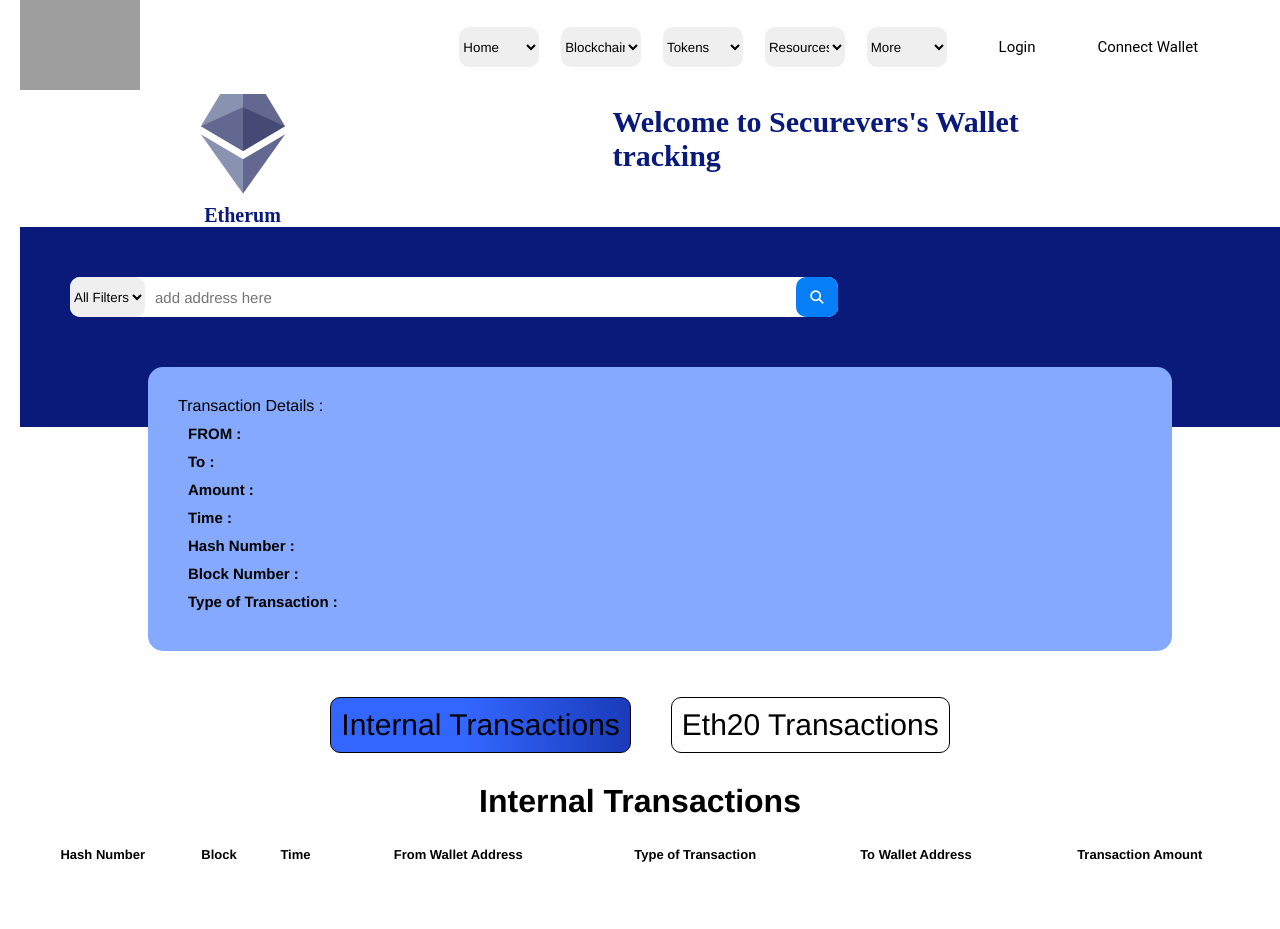
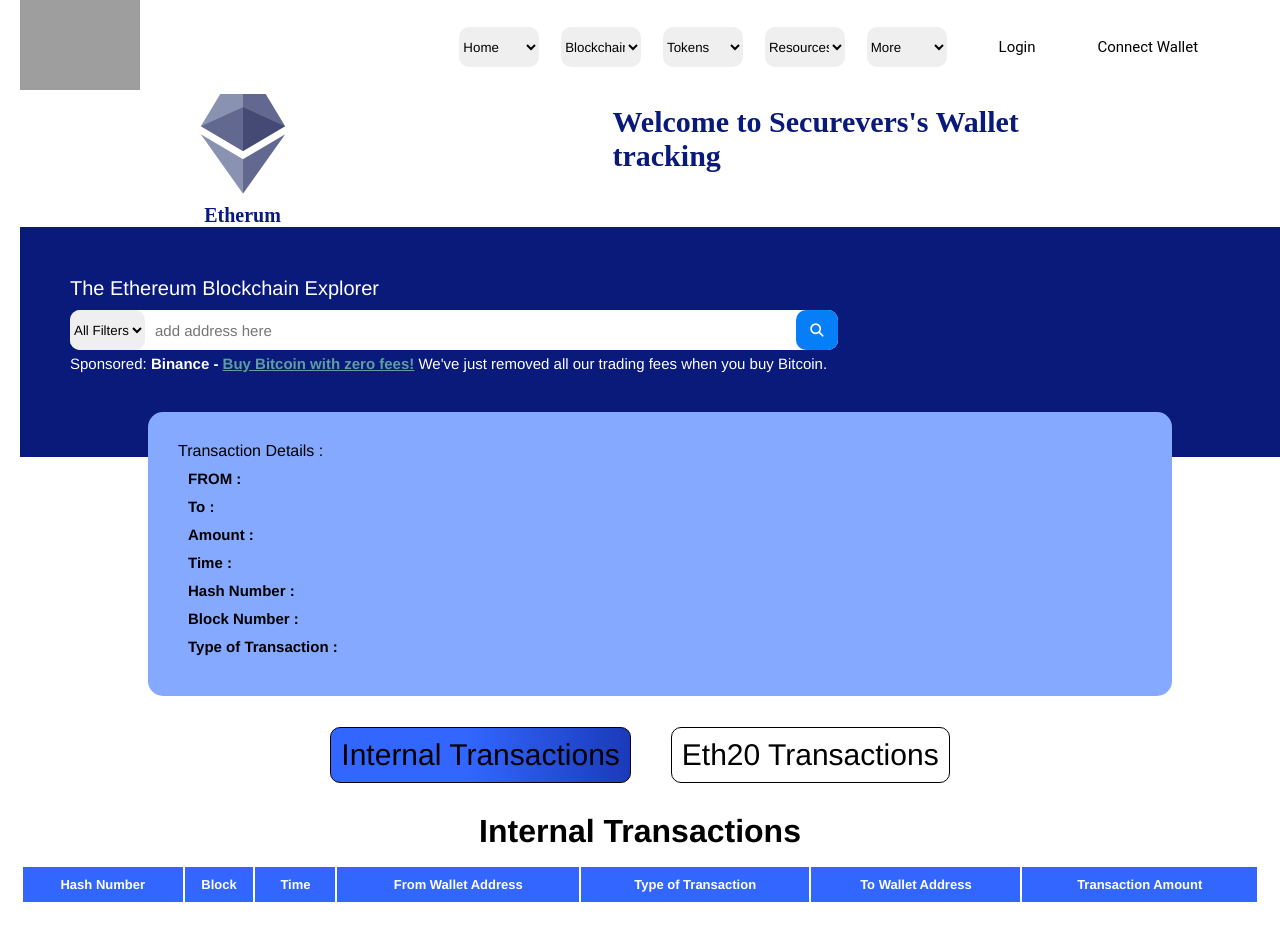
Before and after one commit to amar3344/vsCodeSecureverse, a React (Create React App) app: page / in a window 1280 px wide. Before the commit the page ends 899 px from the top, so only its background shows below. Built offline with nearby package versions, Linux system fonts and the light colour scheme; grey boxes are pictures that could not be loaded.

Commit message:
update on ui table

```diff
--- a/src/App.css
+++ b/src/App.css
@@ -3,6 +3,12 @@
   padding: 0;
   box-sizing: border-box;
   font-family: Helvetica,Arial,sans-serif ;
+}
+
+.anchore-liks{
+  cursor: pointer;
+  color: cadetblue;
+
 }
 
 .bg-container {
@@ -252,6 +258,10 @@
   width: 100%;
 }
 
+.span-elements{
+  font-weight: bold;
+}
+
 .search-button{
   background-color: #057ef7;
   width: 50px;
@@ -273,14 +283,12 @@
   align-items: center;
   justify-content: center;
   align-self: flex-start;
-  margin-top: 50px;
-  margin-bottom: 50px;
   margin-left: 50px;
 }
 
 .search-result-container{
   background-color: #091A7A;
-  height: 200px;
+  height: 230px;
   width: 100Vw;
   display: flex;
   flex-direction: column;
@@ -367,6 +375,23 @@
 }
 */
 
+.text{
+  font-size: 20px;
+  font-weight: 500;
+  align-self: flex-start;
+  color: #fff;
+  margin-left: 50px;
+  margin-bottom: 10px;
+  margin-top: 50px;
+}
+
+.tag-line{
+  font-size: 15px;
+  color: #fff;
+  margin-bottom: 40px;
+  margin-top: 5px;
+  margin-left: 50px;
+}
 .to-text {
   font-size: 15px;
   font-weight: 500;
@@ -387,7 +412,7 @@ table,
 th,
 td {
   padding: 5px 1px;
-  color: #000 !important;
+  color: #000;
   font-size: 13px;
 
 }
@@ -396,10 +421,18 @@ table {
   width: 100%;
 }
 
+thead{
+  background-color: #3366FF !important;
+}
+
 tr {
   text-align: center;
   width: 100%;
 
+}
+
+tr {
+  border-bottom: 1px solid #000;
 }
 
 td {
--- a/src/App.js
+++ b/src/App.js
@@ -189,6 +189,7 @@ class App extends Component {
                                     <th>Type of Transaction</th>
                                     <th>To Wallet Address</th>
                                     <th>Transaction Amount</th>
+                                    <th>BlockNumber</th>
                                     <th>tokenSymbol</th>
                                 </tr>
                             </thead>
@@ -282,6 +283,7 @@ class App extends Component {
                             <h1 className="heading">Welcome to Securevers's Wallet tracking</h1>
                         </div>
                         <div className="search-result-container">
+                            <h1 className="text">The Ethereum Blockchain Explorer</h1>
                             <div className="search-container">
                                 <select className="drop-down-button">
                                     <option value="" className="drop-down-text">All Filters</option>
@@ -297,6 +299,7 @@ class App extends Component {
                                 </button>
 
                             </div>
+                            <p className="tag-line">Sponsored:   <span className="span-elements">Binance - <a target="blank" href="https://accounts.binance.com/en/register?ref=XG03LB9A&utm_source=etherscan&utm_medium=header-text&utm_campaign=paid_central_etherscan-complimentary-placement" className="anchore-liks">Buy Bitcoin with zero fees!</a></span> We've just removed all our trading fees when you buy Bitcoin.</p>
 
 
                             <ul className="result-container" id="resultContainer">
--- a/src/Component/TableBody/index.css
+++ b/src/Component/TableBody/index.css
@@ -36,6 +36,12 @@ table {
 }
 
 tr {
+  border-bottom: 1px solid #000;
+}
+
+tr:hover {background-color: #D6EEEE;}
+
+tr {
   text-align: center;
   width: 100%;
 
--- a/src/Component/TableBody/index.js
+++ b/src/Component/TableBody/index.js
@@ -24,12 +24,12 @@ const TableBody = (props) =>{
     return(
         <tr>
             <td><span className="from-text-table">{hash}</span></td>
-            <td><span className="blocknumber-text"></span>{blockNumber}</td>
-            <td className="time-text">{timedate} ago</td>
+            <td className={classNameTypeofTransaction}><span className="blocknumber-text" ></span>{blockNumber}</td>
+            <td className={`time-text ${classNameTypeofTransaction}`}>{timedate} ago</td>
             <td><span className="from-text-table">{from}</span></td>
             <td><sapn className={`${classNameTypeofTransaction}`}>{transactionType}</sapn></td>
             <td><span className="from-text-table">{to}</span></td>
-            <td>{amount}</td>
+            <td className={classNameTypeofTransaction}>{amount}</td>
 
         </tr>
 
--- a/src/Component/TableEth20/index.css
+++ b/src/Component/TableEth20/index.css
@@ -35,6 +35,12 @@ tr {
 
 }
 
+tr {
+  border-bottom: 1px solid #000;
+}
+
+tr:hover {background-color: #D6EEEE;}
+
 td {
   width: 100%;
 }
--- a/src/Component/TableEth20/index.js
+++ b/src/Component/TableEth20/index.js
@@ -9,10 +9,11 @@ const TableEth20 = (props) =>{
     //console.log(inputTransaction)
     //console.log(detailsE20)
 
-    const {from,to,hash,value,timeStamp,tokenSymbol} = detailsE20
+    const {from,to,hash,value,timeStamp,tokenSymbol,blockNumber,tokenDecimal} = detailsE20
     //console.log(value)
+    //console.log(tokenDecimal)
 
-    let amount = value
+    let amount = value / (10 ** tokenDecimal)
     let timedate = timeStamp * 1000
     timedate = formatDistanceToNow(timedate)
     //timedate = new Date(timedate)
@@ -26,11 +27,12 @@ const TableEth20 = (props) =>{
     return(
         <tr>
             <td><span className="from-text-table">{hash}</span></td>
-            <td className="time-text">{timedate} ago</td>
+            <td className={`time-text ${classNameTypeofTransaction}`}>{timedate} ago</td>
             <td><span className="from-text-table">{from}</span></td>
             <td className={classNameTypeofTransaction}>{transactionType}</td>
             <td><span className="from-text-table">{to}</span></td>
-            <td>{amount}</td>
+            <td className={classNameTypeofTransaction}>{amount}</td>
+            <td className={classNameTypeofTransaction}>{blockNumber}</td>
             <td><span className="from-text-table">{tokenSymbol}</span></td>
         </tr>
 
```
